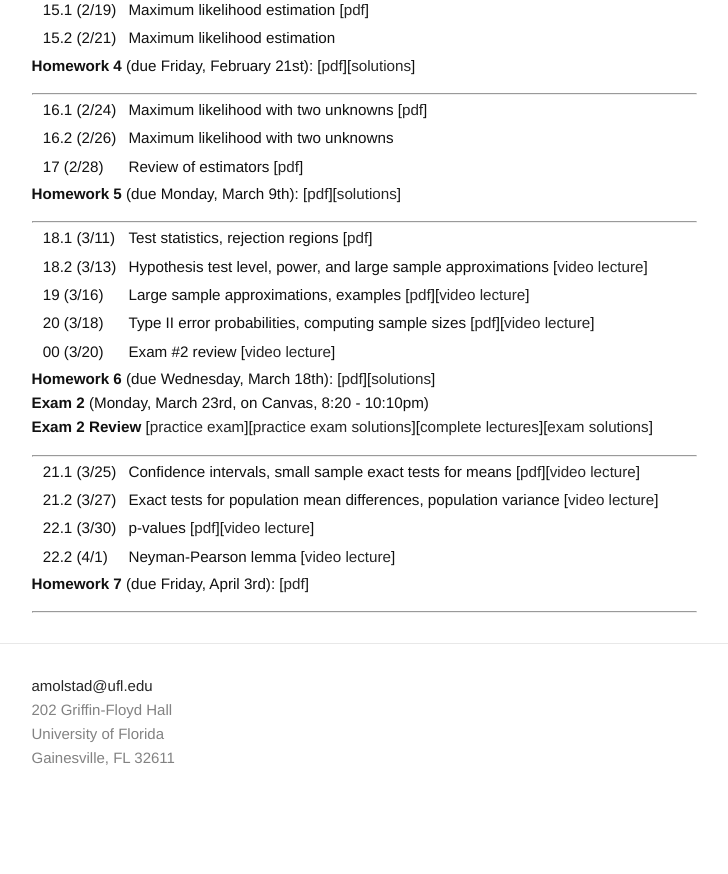
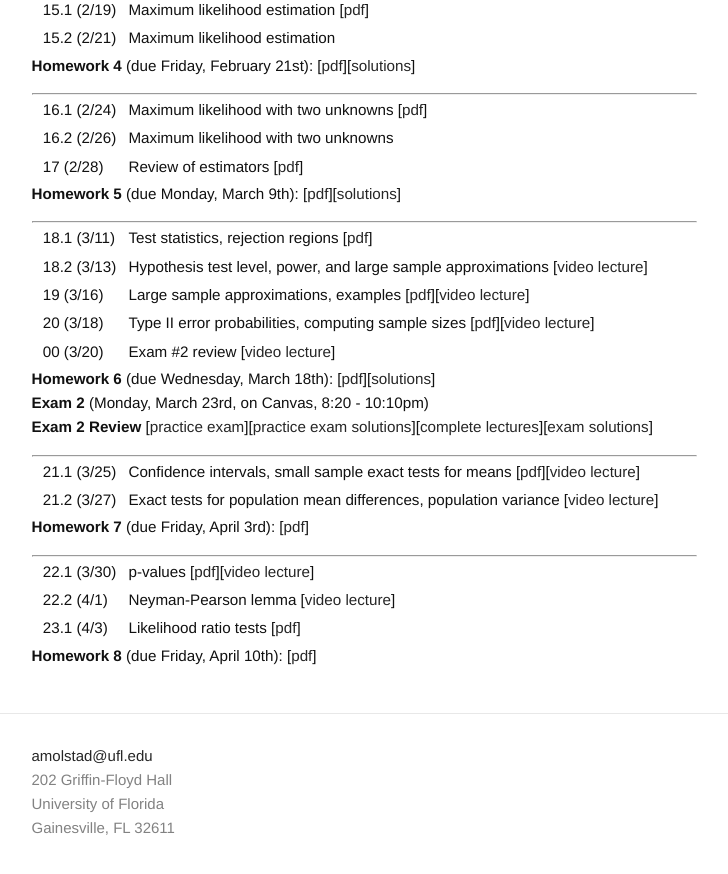
Before and after one commit to ajmolstad/ajmolstad.github.io, a Jekyll site: the page built from S20_STA4322.md, in a window 1280 px wide and 900 px high, scrolled down 980 px. Shown: the top 874 px of the window, without its empty margins (276-1004 px from the left). Built offline with Jekyll 4.4.1, drawn with Linux system fonts in a browser that asks for light colours; before the commit the page ends 1810 px from its top, so only the background shows below that.

Commit message:
Update S20_STA4322.md

```diff
--- a/S20_STA4322.md
+++ b/S20_STA4322.md
@@ -79,9 +79,13 @@ Note that you must be logged into your UFL eLearning account to access course no
 
 || 21.1 (3/25) || Confidence intervals, small sample exact tests for means [[pdf](https://ufl.instructure.com/courses/394927/files/48963254/download?wrap=1)][[video lecture](https://ufl.instructure.com/courses/394927/files/49001108/download?wrap=1)] ||
 || 21.2 (3/27) || Exact tests for population mean differences, population variance [[video lecture](https://ufl.instructure.com/courses/394927/files/49206237/download?wrap=1)]  ||
-|| 22.1 (3/30) || p-values [[pdf](https://ufl.instructure.com/courses/394927/files/49112969/download?wrap=1)][[video lecture](https://ufl.instructure.com/courses/394927/files/49206300/download?wrap=1)] ||
-|| 22.2 (4/1) || Neyman-Pearson lemma [[video lecture](https://ufl.instructure.com/courses/394927/files/49206531/download?wrap=1)] ||
 
 **Homework 7** (due Friday, April 3rd): [[pdf](/docs/STA4322_S20_Homework7.pdf)]
 
 ---------------
+
+|| 22.1 (3/30) || p-values [[pdf](https://ufl.instructure.com/courses/394927/files/49112969/download?wrap=1)][[video lecture](https://ufl.instructure.com/courses/394927/files/49206300/download?wrap=1)] ||
+|| 22.2 (4/1) || Neyman-Pearson lemma [[video lecture](https://ufl.instructure.com/courses/394927/files/49206531/download?wrap=1)] ||
+|| 23.1 (4/3) || Likelihood ratio tests [[pdf](https://ufl.instructure.com/courses/394927/files/49240380/download?wrap=1)] ||
+
+**Homework 8** (due Friday, April 10th): [[pdf](/docs/STA4322_S20_Homework8.pdf)]
```
